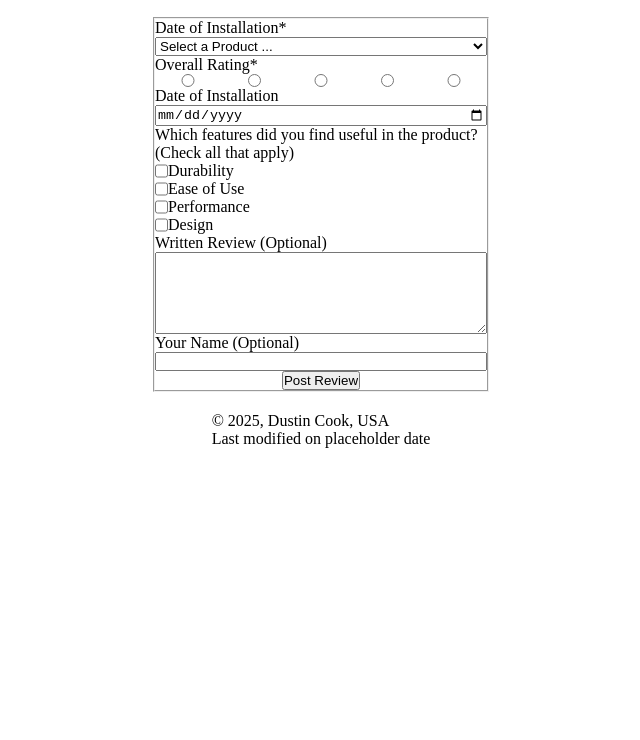
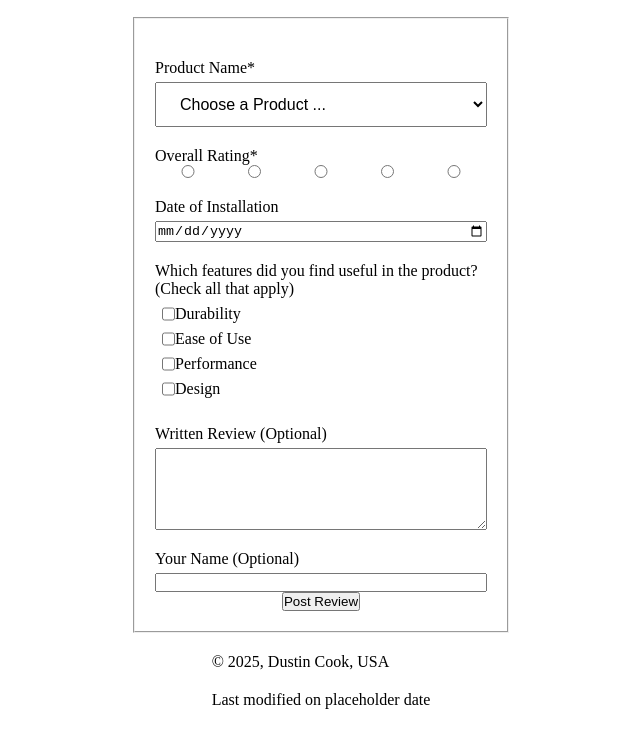
Before and after one commit to Secret-Doughnut/wdd131, a plain HTML site: page form.html in a window 1280 px wide. Shown: the part 60-800 px from the top of the page, without its empty margins (319-959 px from the left). Drawn offline with Linux system fonts and the light colour scheme.

Commit message:
Started adding padding and margins to the form.

```diff
--- a/form.html
+++ b/form.html
@@ -22,9 +22,9 @@
     <main>
         <form method="get" action="#" class="main-form">
             <fieldset>
-                <label>Date of Installation*
+                <label><span>Product Name*</span>
                     <select name="dropdown" id="drop" required>
-                        <option value="" disabled selected>Select a Product ...</option>
+                        <option value="" disabled selected>Choose a Product ...</option>
                         <option value="red">Red</option>
                         <option value="blue">Blue</option>
                         <option value="yellow">Yellow</option>
@@ -36,7 +36,6 @@
 
                 <div class="rating-stars">
                     <p>Overall Rating*</p>
-                    <label></label>
                     <input type="radio" name="stars" id="star-a" value="1" required>
                     <label for="star-a"></label>
                     <input type="radio" name="stars" id="star-b" value="2" required>
@@ -50,21 +49,21 @@
                 </div>
 
                 <div>
-                    <label>Date of Installation<input type="date" name="Thingie" id="why" required></label>
+                    <label><span>Date of Installation</span><input type="date" name="Thingie" id="why" required></label>
                 </div>
 
                 <div class="check-list">
-                    <p>Which features did you find useful in the product?</p>
-                    <p>(Check all that apply)</p>
+                    <p>Which features did you find useful in the product?<br><span>(Check all that apply)</span></p>
                     <label><input type="checkbox" name="editing" value="yes" id="so-many">Durability</label>
                     <label><input type="checkbox" name="editing" value="yes" id="thingies">Ease of Use</label>
                     <label><input type="checkbox" name="editing" value="yes" id="that-i">Performance</label>
                     <label><input type="checkbox" name="editing" value="yes" id="need-to-type">Design</label>
                 </div>
 
-                <label>Written Review (Optional)<textarea name="box" id="stop-with-the-ids"></textarea></label>
+                <label><span>Written Review (Optional)</span><textarea name="box"
+                        id="stop-with-the-ids"></textarea></label>
 
-                <label>Your Name (Optional)
+                <label><span>Your Name (Optional)</span>
                     <input type="text" name="username" id="placeholder-thingie">
                 </label>
                 <input type="submit" value="Post Review">
--- a/styles/form.css
+++ b/styles/form.css
@@ -24,6 +24,10 @@ label, fieldset {
     display: grid;
 }
 
+label, p {
+    margin-top: 20px;
+}
+
 .rating-stars {
     display: grid;
     grid-template-columns: 1fr 1fr 1fr 1fr 1fr;
@@ -39,6 +43,7 @@ label, fieldset {
 
 .check-list label{
     display: flex;
+    margin: 7px;
 }
 
 textarea {
@@ -49,3 +54,16 @@ textarea {
 input[type="submit"] {
     justify-self: center;
 }
+
+select {
+    padding: 12px 20px;
+    font-size: 16px;
+}
+
+fieldset {
+    padding: 20px;
+}
+
+span {
+    padding-bottom: 5px;
+}
```
